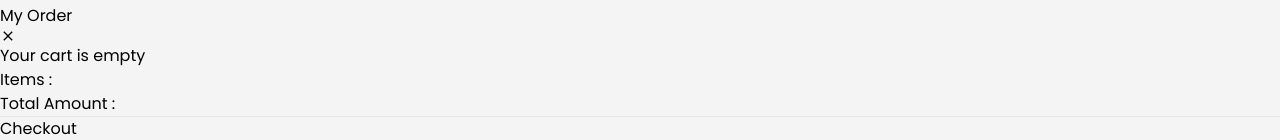
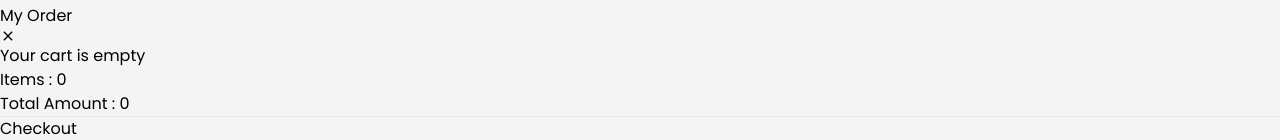
Before and after one commit to rishidongregitub/RestroRishiWithToolkit, a React (Vite) app in the folder Restro-Rishi/: page / in a window 1280 px wide. Shown: the part 8356-8496 px from the top of the page. Built offline with nearby package versions, Linux system fonts and the light colour scheme.

Commit message:
TotalCount with price

```diff
--- a/Restro-Rishi/src/Components/Cart.jsx
+++ b/Restro-Rishi/src/Components/Cart.jsx
@@ -8,7 +8,8 @@ import { useState } from 'react'
 const Cart = () => {
   const [activeCart, setActiveCart] = useState(true)
   const cartItems = useSelector((state) => state.cart.cart)
-  console.log(cartItems)
+  const totalQnty = cartItems.reduce((totalQnty, item)=> totalQnty + item.qnty, 0);
+  const totalPrice = cartItems.reduce((totalPrice, item)=> totalPrice + item.qnty * item.food.price, 0);
 
   return (
     <>
@@ -33,13 +34,13 @@ const Cart = () => {
           )
         }) : <h2 className='text-center text-xl font-bold text-gray-800'>Your cart is empty</h2> }
         <div className="absolute bottom-0">
-          <h3 className='font-semibold text-gray-800 '>Items :</h3>
-          <h3 className='font-semibold text-gray-800 '>Total Amount  :</h3>
+          <h3 className='font-semibold text-gray-800 '>Items : {totalQnty}</h3>
+          <h3 className='font-semibold text-gray-800 '>Total Amount : {totalPrice}</h3>
           <hr className='w-[90vw] lg:w-[18vw] py-2' />
           <button className='bg-green-500 font-bold px-3 text-white py-2 rounded-lg w-[90vw] lg:w-[18vw] mb-5'>Checkout</button>
         </div>
       </div>
-      <FaShoppingCart onClick={() => setActiveCart(!activeCart)} className='rounded-full bg-white shadow-md text-5xl p-3 fixed bottom-4 right-4' />
+      <FaShoppingCart onClick={() => setActiveCart(!activeCart)} className={`rounded-full bg-white shadow-md text-5xl p-3 fixed bottom-4 right-4 ${totalQnty > 0 && "animate-bounce delay-500 transition-all"}  `}/>
     </>
   )
 }
```
